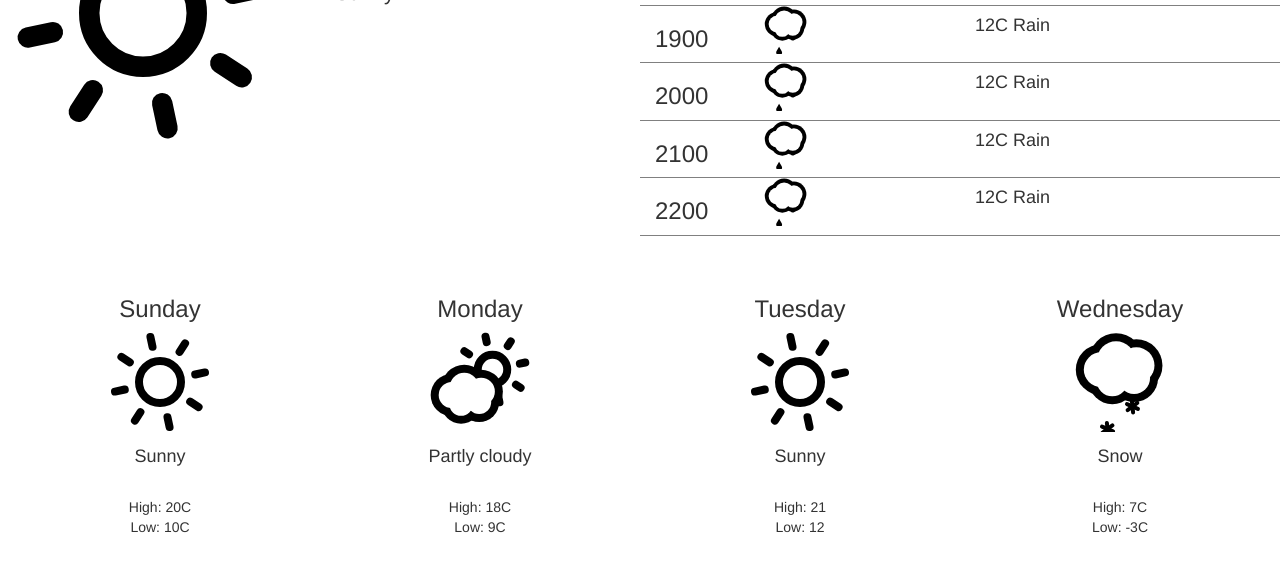
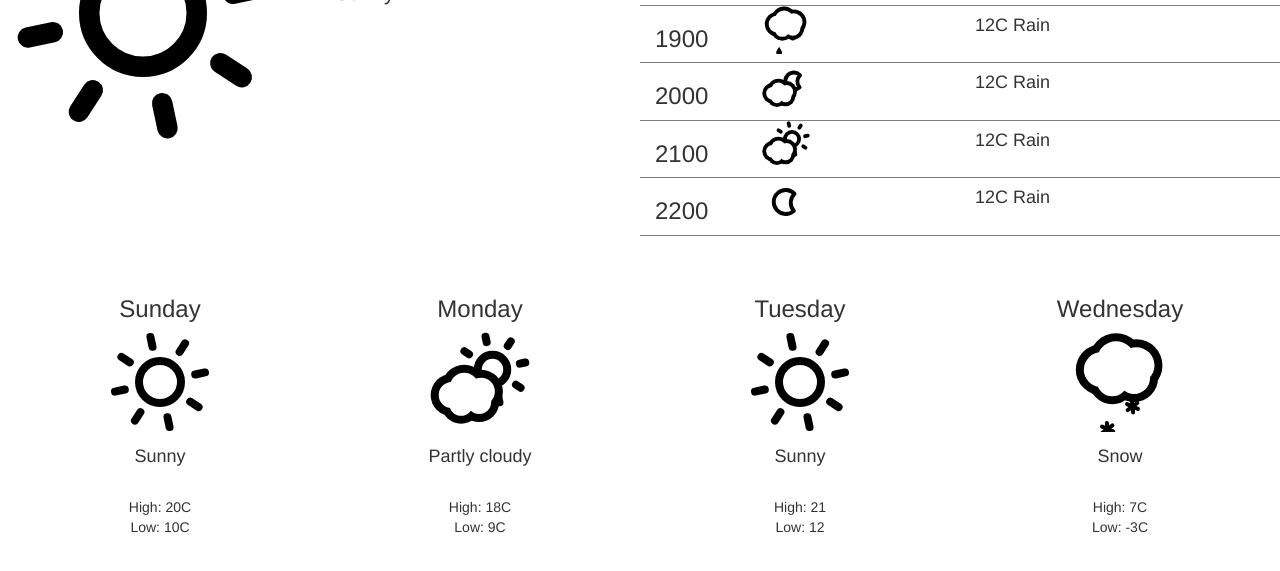
Before and after one commit to njhowell/weather-dashboard, a plain HTML site: page index.html in a window 1280 px wide. Shown: the part 185-756 px from the top of the page. Drawn offline with nearby package versions, Linux system fonts and the light colour scheme.

Commit message:
Testing some other animations

```diff
--- a/index.html
+++ b/index.html
@@ -81,7 +81,7 @@
            <h3>2000</h3>
          </div>
          <div class="col-md-4">
-            <canvas name="rain" width="48" height="48"></canvas>
+            <canvas name="partly-cloudy-night" width="48" height="48"></canvas>
         </div>
         <div class="col-md-6">
              <h4>12C Rain</h4>
@@ -92,7 +92,7 @@
           <h3>2100</h3>
         </div>
         <div class="col-md-4">
-           <canvas name="rain" width="48" height="48"></canvas>
+           <canvas name="partly-cloudy-day" width="48" height="48"></canvas>
        </div>
        <div class="col-md-6">
             <h4>12C Rain</h4>
@@ -103,7 +103,7 @@
          <h3>2200</h3>
        </div>
        <div class="col-md-4">
-         <canvas name="rain" width="48" height="48"></canvas>
+         <canvas name="clear-night" width="48" height="48"></canvas>
       </div>
       <div class="col-md-6">
            <h4>12C Rain</h4>
```
